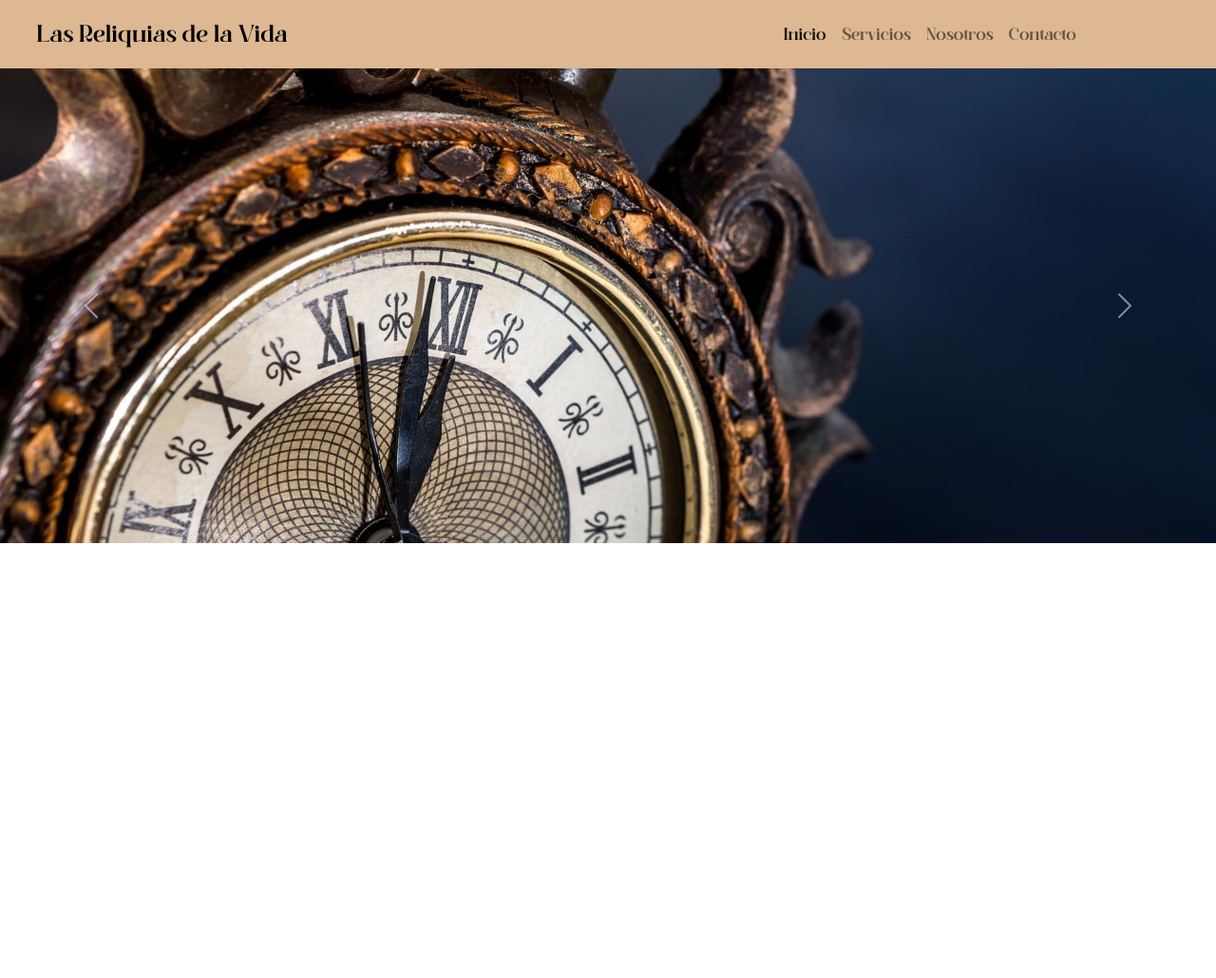
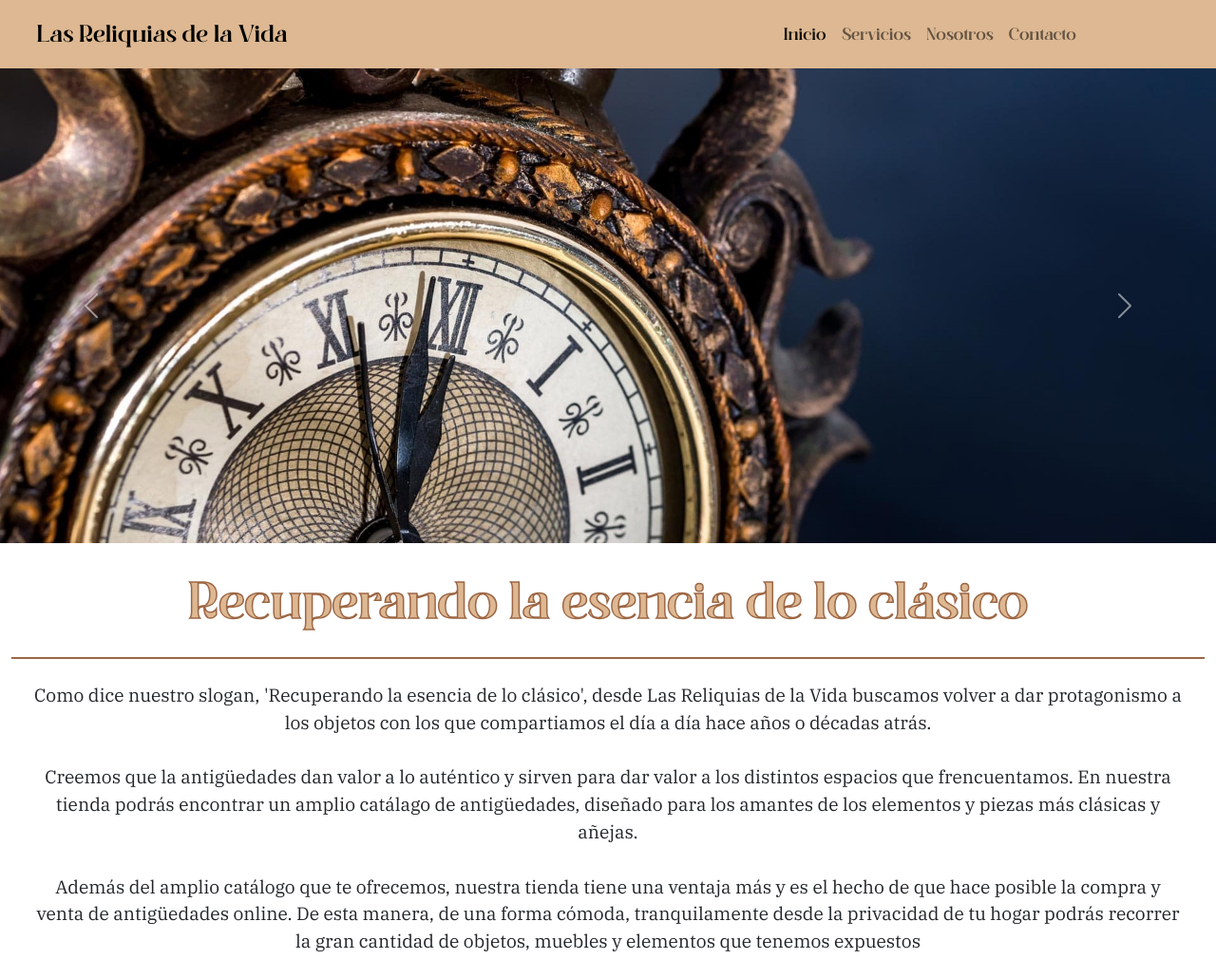
Before and after one commit to marioariza/EXAMEN_SegundoTrimestre_DIW, a plain HTML site: page index.html in a window 1280 px wide. Shown: the whole page at 95% size. Before the commit the page ends 800 px from the top, so only its background shows below. Drawn offline with nearby package versions, Linux system fonts and the light colour scheme.

Commit message:
Texto inicio Index

```diff
--- a/css/custom.css
+++ b/css/custom.css
@@ -1,3 +1,5 @@
+/* FONT-FAMILY */
+
 @font-face {
     font-family: 'Titulos';
     src: url(../font/Moldyen.otf);
@@ -7,6 +9,8 @@
     font-family: 'Textos';
     src: url(../font/IBMPlexSerif-Regular.ttf);
 }
+
+/* NAVBAR */
 
 .navbar {
     background-color: #ddb892;
@@ -34,3 +38,21 @@
 .letras_nav {
     font-family: 'Titulos';
 }
+
+/* TEXTO INICIO */
+
+.titulo_inicio {
+    font-family: 'Titulos';
+    font-size: 3em;
+    color: #DDB892;
+    -webkit-text-stroke: 1.5px #9C6644;
+}
+
+.border_inicio {
+    border-bottom: 2px solid #9C6644;
+}
+
+.texto_inicio {
+    font-size: 1.2em;
+    font-family: 'Textos';
+}
--- a/index.html
+++ b/index.html
@@ -30,7 +30,7 @@
             <div class="collapse navbar-collapse" id="navbarSupportedContent">
                 <ul class="navbar-nav me-auto mb-2 mb-lg-0">
                     <li class="nav-item">
-                        <a class="nav-link active letras_nav links" aria-current="page" href="index.html">Inicio</a>
+                        <a class="nav-link active letras_nav links" aria-current="page" href="#inicio">Inicio</a>
                     </li>
                     <li class="nav-item">
                         <a class="nav-link letras_nav links" href="#">Servicios</a>
@@ -73,5 +73,21 @@
         </button>
     </section>
 
+    <!-- TEXTO INICIO -->
+
+    <section class="container-fluid" id="inicio">
+        <div class="container-fluid border_inicio">
+            <p class="text-center m-4 titulo_inicio">Recuperando la esencia de lo clásico</p>
+        </div>
+        <p class="text-center m-4 texto_inicio">Como dice nuestro slogan, 'Recuperando la esencia de lo clásico', desde Las Reliquias de la Vida buscamos volver a dar protagonismo a los objetos con los que compartiamos el día a día hace años o décadas atrás.
+            <br><br>
+            Creemos que la antigüedades dan valor a lo auténtico y sirven para dar valor a los distintos espacios que frencuentamos. En nuestra tienda podrás encontrar un amplio catálago de antigüedades, diseñado para los amantes de los elementos y piezas más clásicas y añejas.
+            <br><br>
+            Además del amplio catálogo que te ofrecemos, nuestra tienda tiene una ventaja más y es el hecho de que hace posible la compra y venta de antigüedades online. De esta manera, de una forma cómoda, tranquilamente desde la privacidad de tu hogar podrás recorrer la gran cantidad de objetos, muebles y elementos que tenemos expuestos
+        </p>
+    </section>
+
+    <!-- SERVICIOS -->
+
 </body>
 </html>
```
